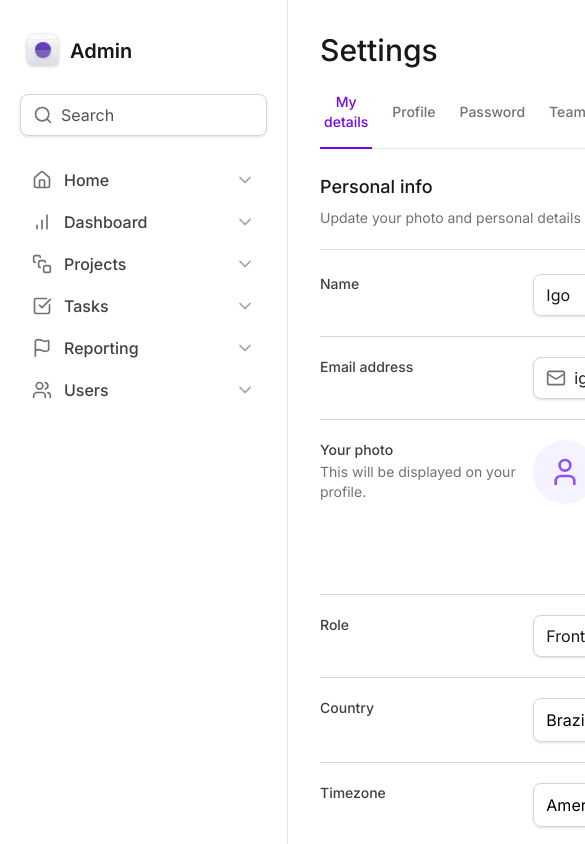
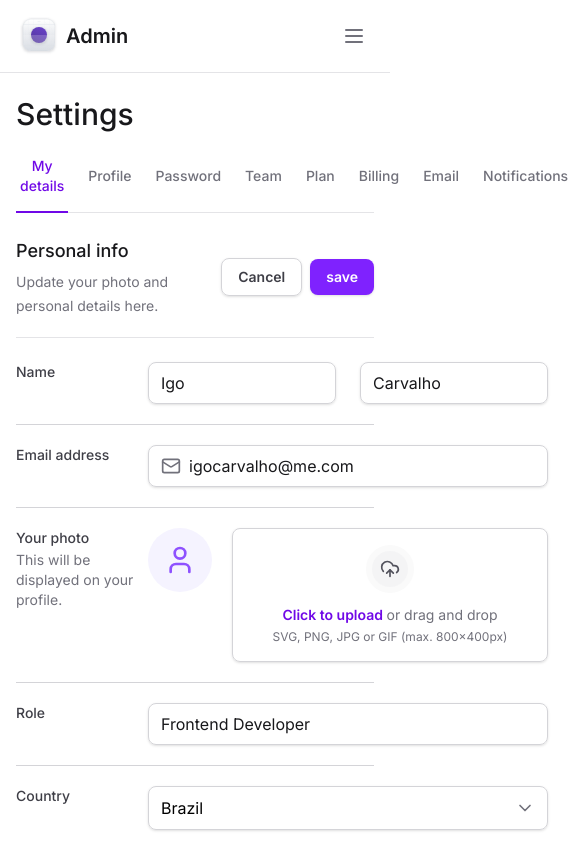
Before and after one commit to IgoCarvalho/admin-ui-tailwind, a Next.js app: page / in a window 390 px wide. Shown: the top 844 px of the page, 585 px wide, since content can reach past the window. Built offline with nearby package versions, Linux system fonts and the light colour scheme.

Commit message:
feat: add sidebar responsive styles

```diff
--- a/package.json
+++ b/package.json
@@ -10,6 +10,7 @@
   },
   "dependencies": {
     "@formkit/auto-animate": "^0.9.0",
+    "@radix-ui/react-collapsible": "^1.1.12",
     "@radix-ui/react-select": "^2.2.6",
     "@radix-ui/react-tabs": "^1.1.12",
     "lucide-react": "^0.539.0",
--- a/src/app/layout.tsx
+++ b/src/app/layout.tsx
@@ -21,9 +21,11 @@ export default function RootLayout({
   return (
     <html lang="en">
       <body className={`${fontInter.variable} antialiased`}>
-        <div className="font-sans min-h-svh grid grid-cols-(--grid-app)">
+        <div className="font-sans min-h-svh lg:grid grid-cols-(--grid-app) max-w-[1920px] mx-auto">
           <SideBar />
-          <main className="px-8 pb-12 pt-8">{children}</main>
+          <main className="px-4 pb-12 pt-24 col-span-full lg:col-start-2 lg:px-8 lg:pb-12 lg:pt-8">
+            {children}
+          </main>
         </div>
       </body>
     </html>
--- a/src/ui/sidebar/index.tsx
+++ b/src/ui/sidebar/index.tsx
@@ -1,4 +1,6 @@
-import { Search } from "lucide-react";
+import * as Collapsible from "@radix-ui/react-collapsible";
+import { MenuIcon, Search } from "lucide-react";
+import { Button } from "../button";
 import * as Input from "../input";
 import { FooterNavigation } from "./footer-navigation";
 import { Logo } from "./logo";
@@ -7,9 +9,26 @@ import { Profile } from "./profile";
 
 export function SideBar() {
   return (
-    <aside className="flex flex-col gap-6 border-r border-zinc-200 px-5 py-8">
+    <Collapsible.Root
+      className={`
+      flex flex-col gap-6 border-b border-zinc-200 p-4
+      fixed inset-0 z-20 bg-white data-[state=closed]:bottom-auto
+      lg:px-5 lg:py-8 lg:border-r lg:right-auto lg:sticky lg:h-screen
+    `}
+    >
+      <div className="flex items-center justify-between">
         <Logo />
+        <Collapsible.Trigger asChild>
+          <Button variant="icon" className="lg:hidden">
+            <MenuIcon className="size-6 text-zinc-500" />
+          </Button>
+        </Collapsible.Trigger>
+      </div>
 
+      <Collapsible.Content
+        forceMount
+        className="grow min-h-0 flex flex-col gap-6 data-[state=closed]:hidden lg:data-[state=closed]:flex data-[state=open]:animate-fade-in data-[state=closed]:animate-fade-out"
+      >
         <Input.Root>
           <Input.Prefix>
             <Search className="size-5 text-zinc-500" />
@@ -23,6 +42,7 @@ export function SideBar() {
         <FooterNavigation />
 
         <Profile />
-    </aside>
+      </Collapsible.Content>
+    </Collapsible.Root>
   );
 }
--- a/src/ui/sidebar/main-navigation.tsx
+++ b/src/ui/sidebar/main-navigation.tsx
@@ -10,7 +10,7 @@ import { NavItem } from "./nav-item";
 
 export function MainNavigation() {
   return (
-    <nav className="space-y-0.5 ">
+    <nav className="space-y-0.5 overflow-y-auto">
       <NavItem title="Home" icon={Home} />
       <NavItem title="Dashboard" icon={BarChart} />
       <NavItem title="Projects" icon={SquareStack} />
```
Also changed, not shown: 1 other file (tests, documents, lock files or other folders). Lines whose indentation alone changed are shown as unchanged.
